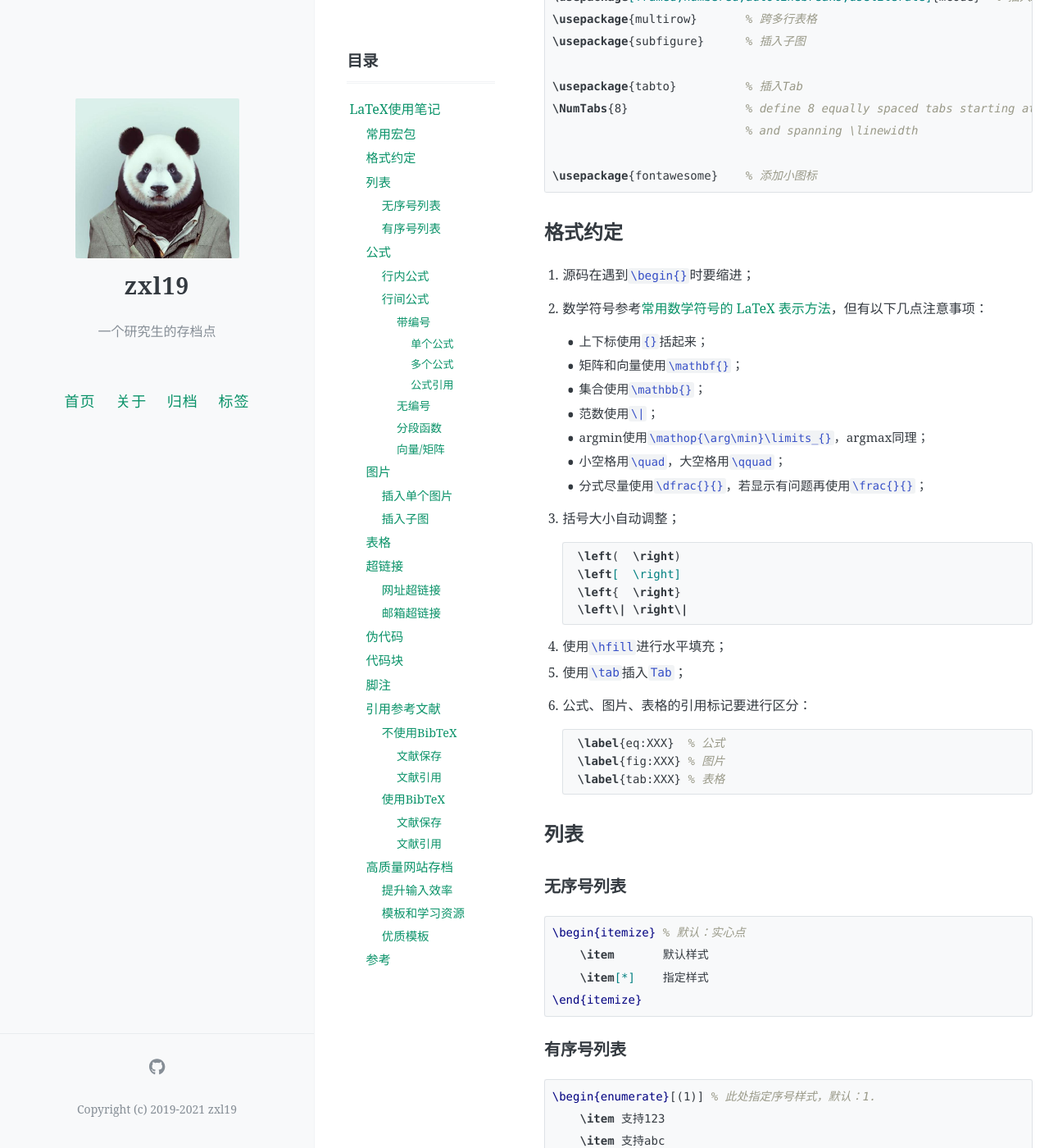
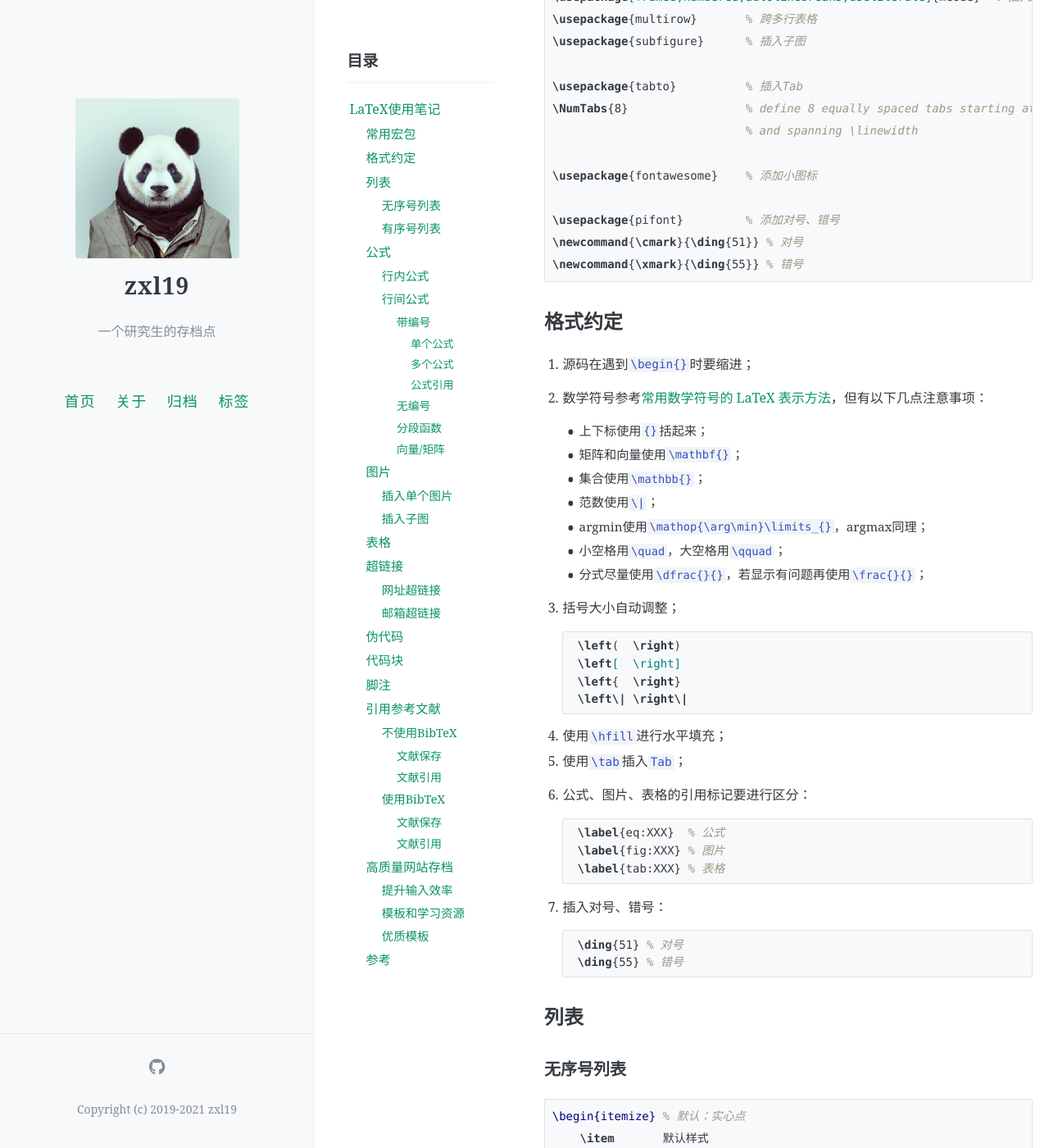
Before and after one commit to zxl19/zxl19.github.io, a Jekyll site: the page built from _posts/2021-03-29-latex-note.md, in a window 1280 px wide and 1400 px high, scrolled down 860 px. Shown: the whole window at 82% size. Built offline with Jekyll 4.4.1, drawn with Linux system fonts in a browser that asks for light colours; formulas are drawn with MathJax 3; comment, search, counter and statistics services are not loaded.

Commit message:
Update 2021-03-29-latex-note.md

````diff
--- a/_posts/2021-03-29-latex-note.md
+++ b/_posts/2021-03-29-latex-note.md
@@ -46,6 +46,10 @@ pinned: false
                             % and spanning \linewidth
 
 \usepackage{fontawesome}    % 添加小图标
+
+\usepackage{pifont}         % 添加对号、错号
+\newcommand{\cmark}{\ding{51}} % 对号
+\newcommand{\xmark}{\ding{55}} % 错号
 ```
 
 ## 格式约定
@@ -78,6 +82,13 @@ pinned: false
     \label{eq:XXX}  % 公式
     \label{fig:XXX} % 图片
     \label{tab:XXX} % 表格
+    ```
+
+7. 插入对号、错号：
+
+    ```latex
+    \ding{51} % 对号
+    \ding{55} % 错号
     ```
 
 ## 列表
@@ -454,10 +465,11 @@ TODO：显示样式设置
 
 1. 各个宏包的说明文档（TeXstudio中在对应命令上右键打开）。
 2. [\tab-Stack Exchange](https://tex.stackexchange.com/questions/198432/using-the-tab-command)
-3. [列表-CSDN博客](https://blog.csdn.net/HugoChen_cs/article/details/105189541)
-4. [图片1-CSDN博客](https://blog.csdn.net/qq_38526623/article/details/103737589)
-5. [图片2-CSDN博客](https://blog.csdn.net/LeonSUST/article/details/89332744)
-6. [\multirow-CSDN博客](https://blog.csdn.net/robert_chen1988/article/details/80861246)
-7. [超链接-CSDN博客](https://blog.csdn.net/OOFFrankDura/article/details/90600855)
-8. [插入脚注-LaTeX 工作室](https://www.latexstudio.net/archives/51620.html)
-9. [引用参考文献-MOON博客](https://www.moonpapers.com/blog/5f8502bc30a4195e92ccc6db)
+3. [对号&错号-Stack Exchange](https://tex.stackexchange.com/questions/42619/x-mark-to-match-checkmark)
+4. [列表-CSDN博客](https://blog.csdn.net/HugoChen_cs/article/details/105189541)
+5. [图片1-CSDN博客](https://blog.csdn.net/qq_38526623/article/details/103737589)
+6. [图片2-CSDN博客](https://blog.csdn.net/LeonSUST/article/details/89332744)
+7. [\multirow-CSDN博客](https://blog.csdn.net/robert_chen1988/article/details/80861246)
+8. [超链接-CSDN博客](https://blog.csdn.net/OOFFrankDura/article/details/90600855)
+9. [插入脚注-LaTeX 工作室](https://www.latexstudio.net/archives/51620.html)
+10. [引用参考文献-MOON博客](https://www.moonpapers.com/blog/5f8502bc30a4195e92ccc6db)
````
